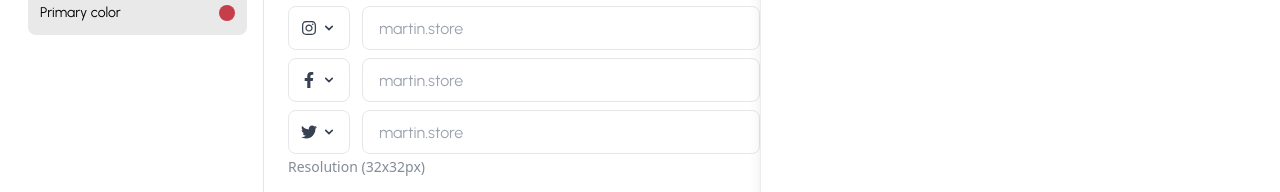
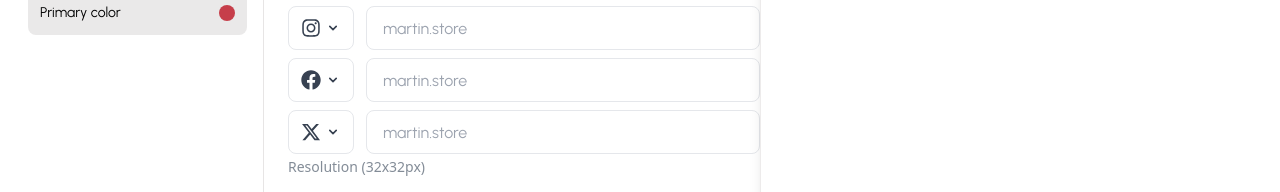
Before and after one commit to Abinsonsuresh/Ecommerce-Dashboard-Oronium, a Next.js app: page / in a window 1280 px wide. Shown: the part 524-716 px from the top of the page. Built offline with nearby package versions, Linux system fonts and the light colour scheme.

Commit message:
icons changed

```diff
--- a/src/Pages/Home/Data/SocialMediaIcons.js
+++ b/src/Pages/Home/Data/SocialMediaIcons.js
@@ -1,7 +1,7 @@
-import { FaFacebookF, FaTwitter, FaInstagram } from 'react-icons/fa';
-
+import { FaFacebook , FaInstagram } from 'react-icons/fa';
+import { FaXTwitter } from "react-icons/fa6";
 export const SMIcons = [
-    { id: 1, icon: <FaInstagram />, name: 'Instagram' },
-    { id: 2, icon: <FaFacebookF />, name: 'Facebook'},
-    { id: 3, icon: <FaTwitter />, name: 'Twitter' },
+    { id: 1, icon: <FaInstagram size={20}/>, name: 'Instagram' },
+    { id: 2, icon: <FaFacebook size={20} />, name: 'Facebook'},
+    { id: 3, icon: <FaXTwitter  size={20} />, name: 'Twitter' },
 ];
```
